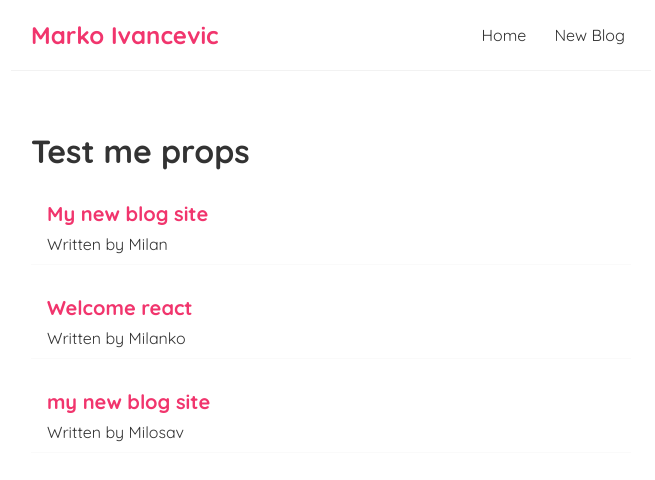
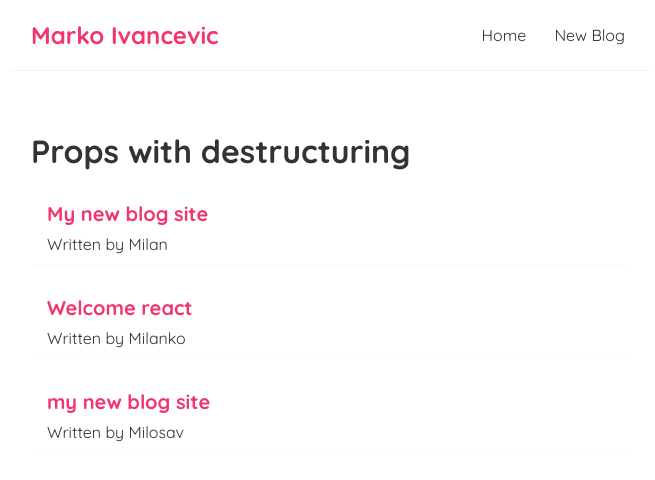
Before and after one commit to milanzivanov/m-blog-2021, a React (Create React App) app: page / in a window 1280 px wide. Shown: the top 480 px of the page, without its empty margins (309-964 px from the left). Built offline with nearby package versions, Linux system fonts and the light colour scheme; the HTML template or start-up script is replaced by a standard one.

Commit message:
Full React Tutorial #11 - Props second wey with destructuring

```diff
--- a/src/BlogList.js
+++ b/src/BlogList.js
@@ -1,7 +1,7 @@
-const BlogList = (props) => {
+const BlogList = ({blogs, title}) => {
 
-    const blogs = props.blogs;
-    const title = props.title;
+    // const blogs = props.blogs;
+    // const title = props.title;
 
 
     return (
--- a/src/Home.js
+++ b/src/Home.js
@@ -27,7 +27,7 @@ function Home() {
 
     return (
         <div className="home">
-            <BlogList blogs={blogs} title="Test me props"></BlogList>
+            <BlogList blogs={blogs} title="Props with destructuring"></BlogList>
         </div>
     );
 }
```
